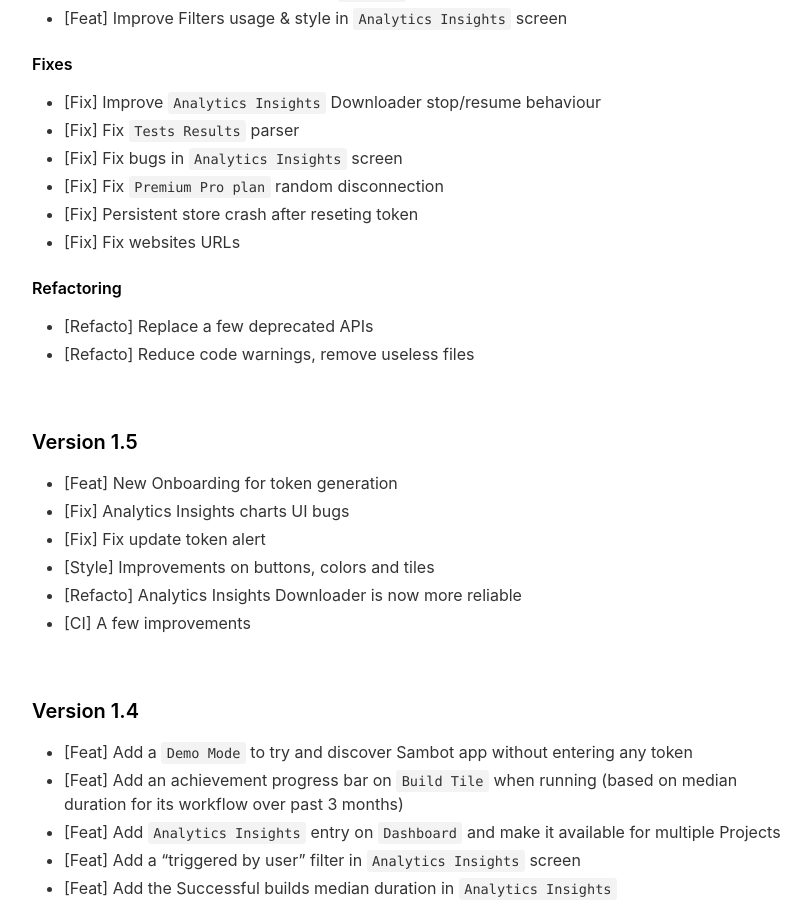
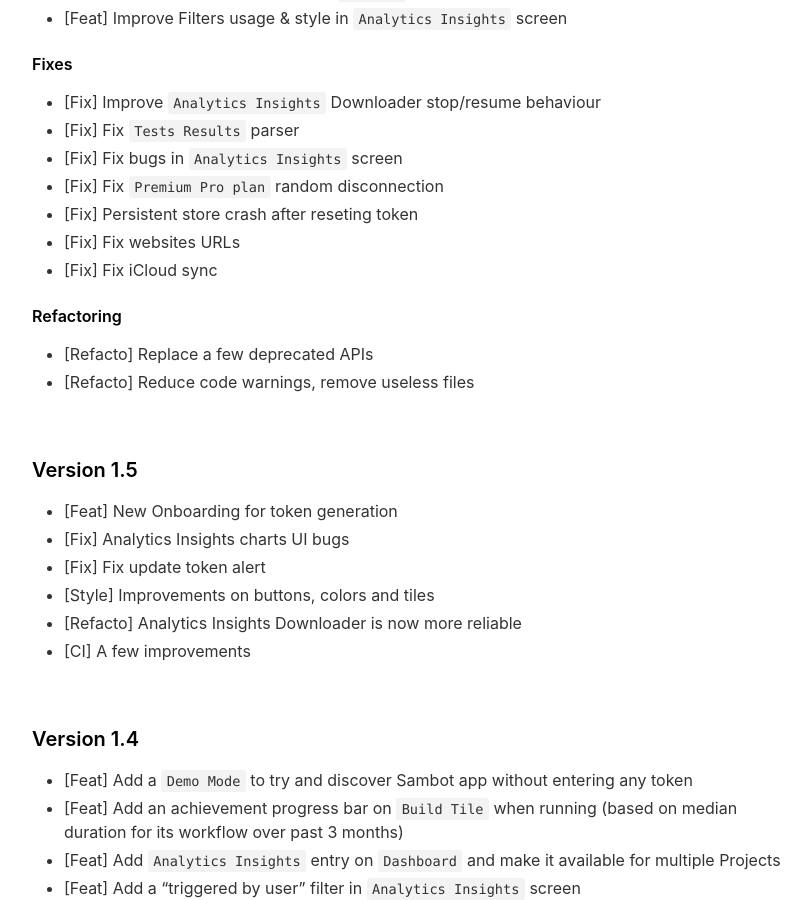
Before and after one commit to sambot-app/sambot.github.io, a Jekyll site: the page built from _pages/1_changelog.md, in a window 1280 px wide and 900 px high, scrolled down 469 px. Shown: the whole window, without its empty margins (233-1044 px from the left). Built offline with Jekyll 4.4.1, drawn with Linux system fonts in a browser that asks for light colours; nearby versions of some CDN libraries.

Commit message:
update commit message

```diff
--- a/_pages/1_changelog.md
+++ b/_pages/1_changelog.md
@@ -23,6 +23,7 @@ include_in_header: true
 - [Fix] Fix `Premium Pro plan` random disconnection
 - [Fix] Persistent store crash after reseting token
 - [Fix] Fix websites URLs
+- [Fix] Fix iCloud sync
 
 #### Refactoring
 - [Refacto] Replace a few deprecated APIs
```
Also changed, not shown: 1 other file.
